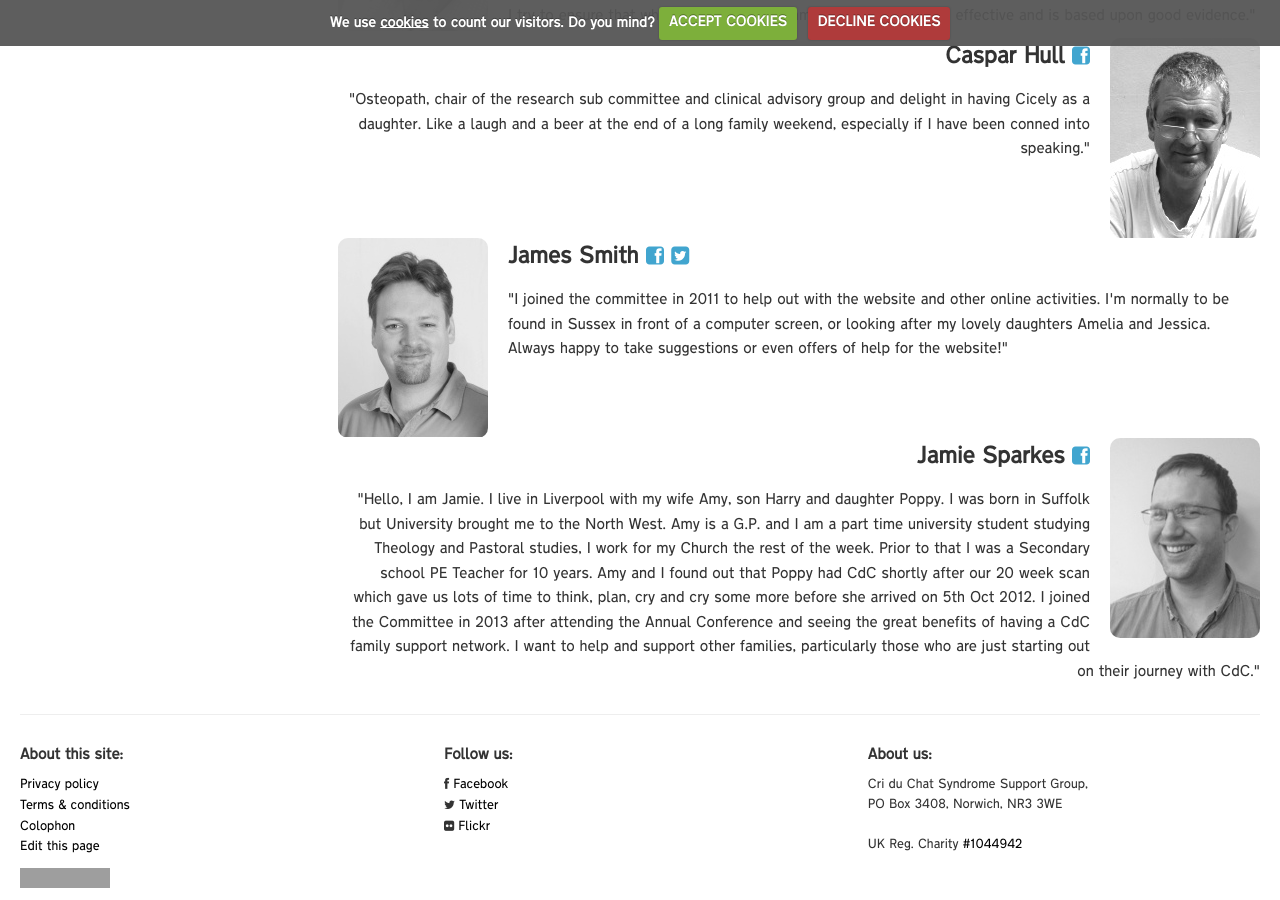
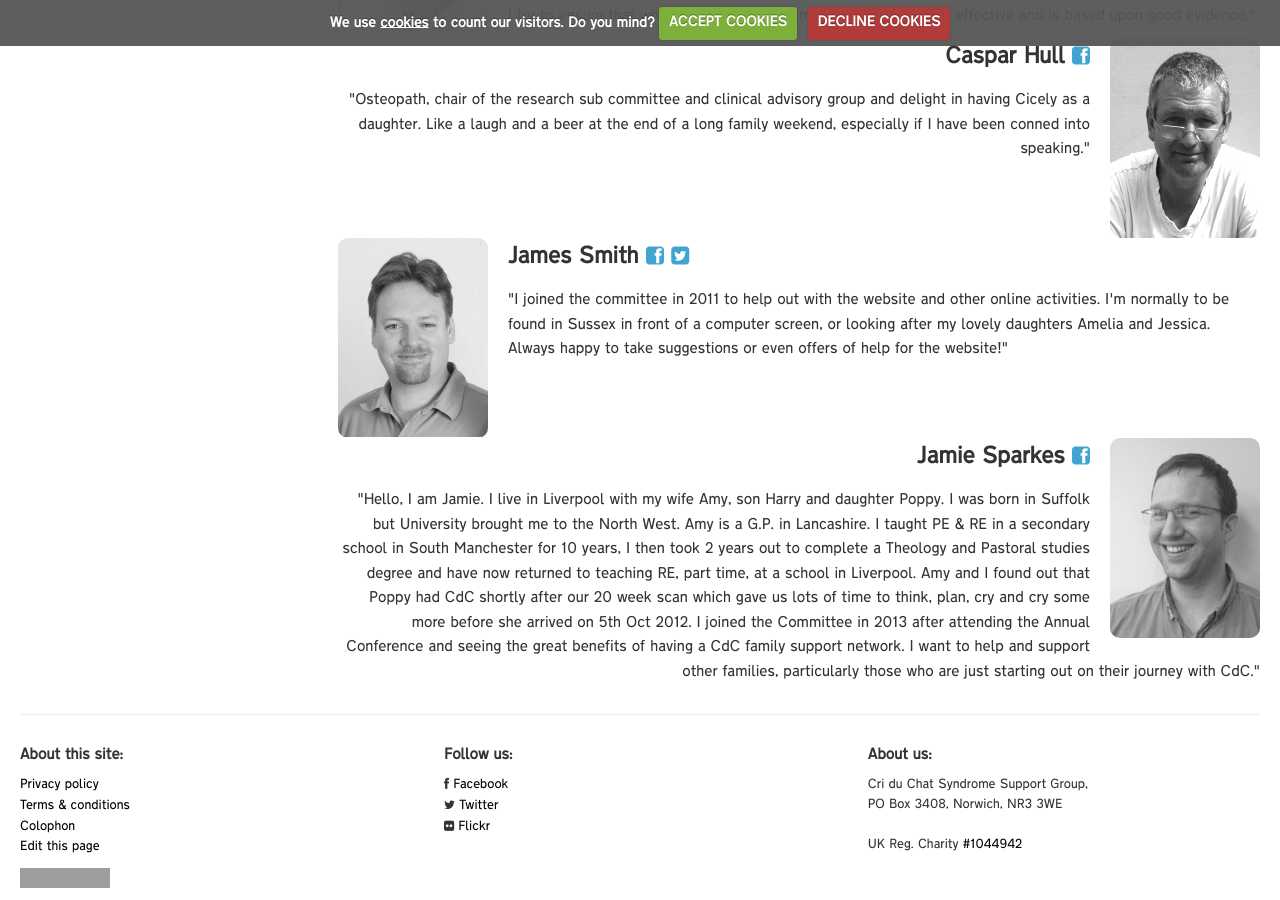
Before and after one commit to lucyjanetetlow/cdcssg.github.io, a Jekyll site: the page built from about/committee.html, in a window 1280 px wide and 900 px high, scrolled down 1279 px. Built offline with Jekyll 4.4.1, drawn with Linux system fonts in a browser that asks for light colours; nearby versions of some CDN libraries; grey boxes are pictures that could not be loaded.

Commit message:
Update Jamie's bio

```diff
--- a/_data/committee.yml
+++ b/_data/committee.yml
@@ -40,5 +40,5 @@
 -
   name: Jamie Sparkes
   image: jamie.jpg
-  bio: Hello, I am Jamie. I live in Liverpool with my wife Amy, son Harry and daughter Poppy. I was born in Suffolk but University brought me to the North West. Amy is a G.P. and I am a part time university student studying Theology and Pastoral studies, I work for my Church the rest of the week. Prior to that I was a Secondary school PE Teacher for 10 years. Amy and I found out that Poppy had CdC shortly after our 20 week scan which gave us lots of time to think, plan, cry and cry some more before she arrived on 5th Oct 2012. I joined the Committee in 2013 after attending the Annual Conference and seeing the great benefits of having a CdC family support network. I want to help and support other families, particularly those who are just starting out on their journey with CdC.
+  bio: Hello, I am Jamie. I live in Liverpool with my wife Amy, son Harry and daughter Poppy. I was born in Suffolk but University brought me to the North West. Amy is a G.P. in Lancashire. I taught PE & RE in a secondary school in South Manchester for 10 years, I then took 2 years out to complete a Theology and Pastoral studies degree and have now returned to teaching RE, part time, at a school in Liverpool. Amy and I found out that Poppy had CdC shortly after our 20 week scan which gave us lots of time to think, plan, cry and cry some more before she arrived on 5th Oct 2012. I joined the Committee in 2013 after attending the Annual Conference and seeing the great benefits of having a CdC family support network. I want to help and support other families, particularly those who are just starting out on their journey with CdC.
   facebook: Sparkaboy
```
